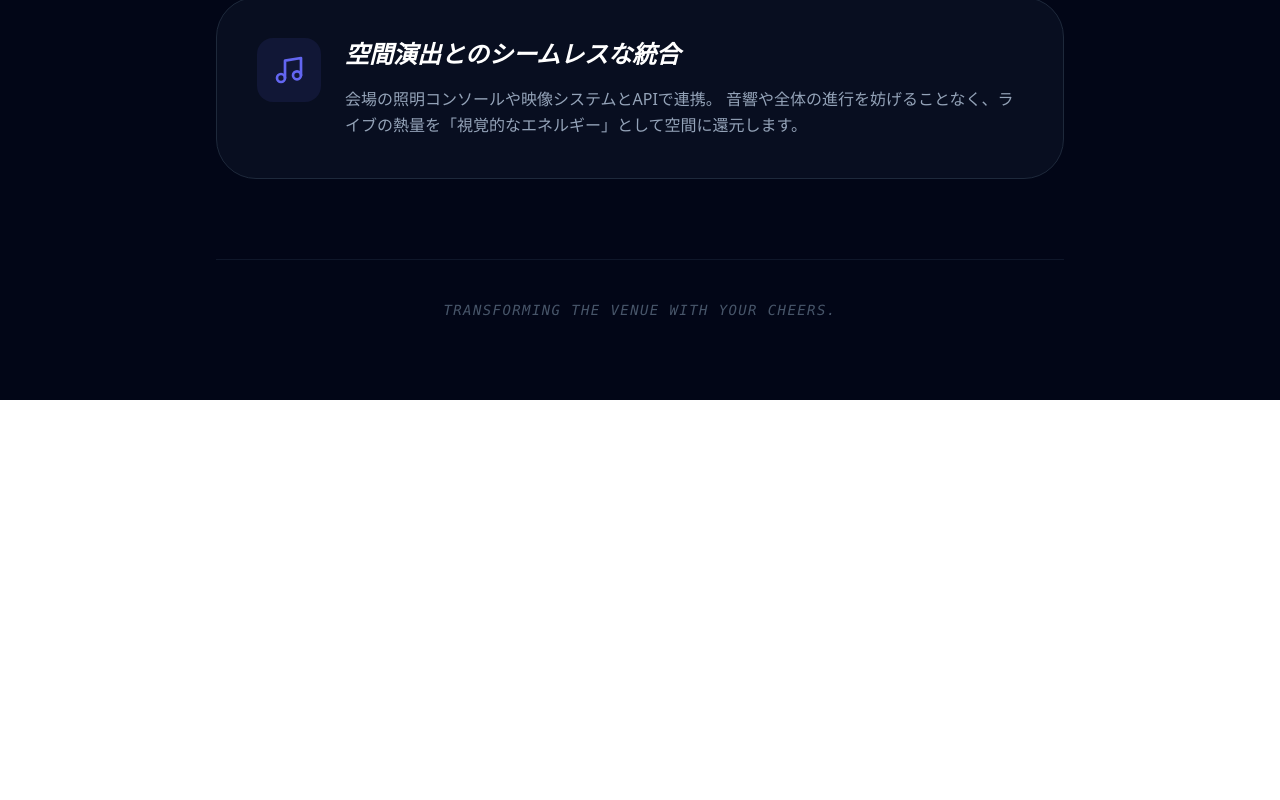
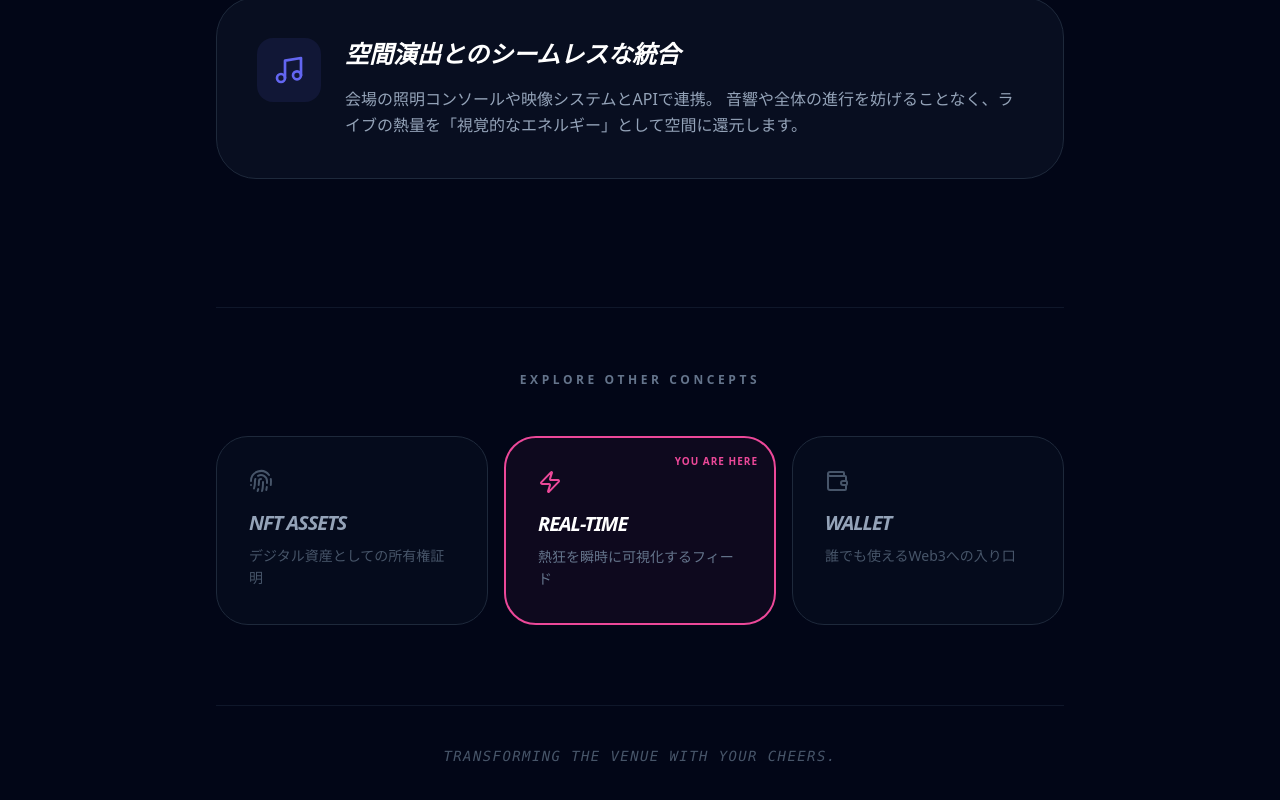
Before and after one commit to spacemindhiro/direct-cheers, a Next.js app: page /concept/realtime in a window 1280 px wide. Shown: the part 1084-1884 px from the top of the page. Before the commit the page ends 1484 px from the top, so only its background shows below. Built offline with nearby package versions, Linux system fonts and the light colour scheme.

Commit message:
conceptにナビゲーション追加

```diff
--- a/app/concept/nft/page.tsx
+++ b/app/concept/nft/page.tsx
@@ -1,6 +1,6 @@
 import React from 'react';
 import Link from 'next/link';
-import { ShieldCheck, Fingerprint, Share2, ArrowLeft } from "lucide-react";
+import { ShieldCheck, Fingerprint, Share2, ArrowLeft, Zap, Wallet } from "lucide-react";
 
 export default function NftConcept() {
   return (
@@ -84,6 +84,34 @@ export default function NftConcept() {
 
         </div>
 
+        {/* --- ADDED: Concept Navigation --- */}
+        <section className="mt-32 pt-16 border-t border-slate-900">
+          <h2 className="text-xs font-black text-slate-500 tracking-[0.3em] uppercase mb-12 text-center">Explore Other Concepts</h2>
+          <div className="grid grid-cols-1 md:grid-cols-3 gap-4">
+            {/* NFT (Current) */}
+            <div className="p-8 rounded-[2rem] border-2 border-indigo-500 bg-indigo-500/5 relative overflow-hidden">
+              <div className="absolute top-4 right-4 text-[10px] font-black text-indigo-500 tracking-widest">YOU ARE HERE</div>
+              <Fingerprint className="text-indigo-500 mb-4" size={24} />
+              <h3 className="text-xl font-black text-white italic uppercase tracking-tighter">NFT Assets</h3>
+              <p className="text-slate-500 text-sm mt-2 leading-relaxed">デジタル資産としての所有権証明</p>
+            </div>
+
+            {/* Real-time */}
+            <Link href="/app/concept/realtime" className="p-8 rounded-[2rem] border border-slate-800 bg-slate-900/30 hover:border-slate-600 hover:bg-slate-900/60 transition-all group">
+              <Zap className="text-slate-600 group-hover:text-yellow-400 transition-colors mb-4" size={24} />
+              <h3 className="text-xl font-black text-slate-400 group-hover:text-white italic uppercase tracking-tighter transition-colors">Real-time</h3>
+              <p className="text-slate-600 text-sm mt-2 leading-relaxed">熱狂を瞬時に可視化するフィード</p>
+            </Link>
+
+            {/* Wallet */}
+            <Link href="/app/concept/wallet" className="p-8 rounded-[2rem] border border-slate-800 bg-slate-900/30 hover:border-slate-600 hover:bg-slate-900/60 transition-all group">
+              <Wallet className="text-slate-600 group-hover:text-cyan-400 transition-colors mb-4" size={24} />
+              <h3 className="text-xl font-black text-slate-400 group-hover:text-white italic uppercase tracking-tighter transition-colors">Wallet</h3>
+              <p className="text-slate-600 text-sm mt-2 leading-relaxed">誰でも使えるWeb3への入り口</p>
+            </Link>
+          </div>
+        </section>
+
         {/* --- Footer Note --- */}
         <footer className="mt-20 pt-10 border-t border-slate-900 text-center">
           <p className="text-slate-600 text-sm italic font-mono uppercase tracking-widest">
--- a/app/concept/realtime/page.tsx
+++ b/app/concept/realtime/page.tsx
@@ -1,6 +1,6 @@
 import React from 'react';
 import Link from 'next/link';
-import { Zap, Music, Cpu, ArrowLeft } from "lucide-react";
+import { Zap, Music, Cpu, ArrowLeft, Fingerprint, Wallet } from "lucide-react";
 
 export default function RealtimeConcept() {
   return (
@@ -80,6 +80,34 @@ export default function RealtimeConcept() {
 
         </div>
 
+        {/* --- ADDED: Concept Navigation --- */}
+        <section className="mt-32 pt-16 border-t border-slate-900">
+          <h2 className="text-xs font-black text-slate-500 tracking-[0.3em] uppercase mb-12 text-center">Explore Other Concepts</h2>
+          <div className="grid grid-cols-1 md:grid-cols-3 gap-4">
+            {/* NFT */}
+            <Link href="/app/concept/nft" className="p-8 rounded-[2rem] border border-slate-800 bg-slate-900/30 hover:border-slate-600 hover:bg-slate-900/60 transition-all group text-left">
+              <Fingerprint className="text-slate-600 group-hover:text-indigo-400 transition-colors mb-4" size={24} />
+              <h3 className="text-xl font-black text-slate-400 group-hover:text-white italic uppercase tracking-tighter transition-colors">NFT Assets</h3>
+              <p className="text-slate-600 text-sm mt-2 leading-relaxed">デジタル資産としての所有権証明</p>
+            </Link>
+
+            {/* Real-time (Current) */}
+            <div className="p-8 rounded-[2rem] border-2 border-pink-500 bg-pink-500/5 relative overflow-hidden text-left">
+              <div className="absolute top-4 right-4 text-[10px] font-black text-pink-500 tracking-widest">YOU ARE HERE</div>
+              <Zap className="text-pink-500 mb-4" size={24} />
+              <h3 className="text-xl font-black text-white italic uppercase tracking-tighter">Real-time</h3>
+              <p className="text-slate-500 text-sm mt-2 leading-relaxed">熱狂を瞬時に可視化するフィード</p>
+            </div>
+
+            {/* Wallet */}
+            <Link href="/app/concept/wallet" className="p-8 rounded-[2rem] border border-slate-800 bg-slate-900/30 hover:border-slate-600 hover:bg-slate-900/60 transition-all group text-left">
+              <Wallet className="text-slate-600 group-hover:text-cyan-400 transition-colors mb-4" size={24} />
+              <h3 className="text-xl font-black text-slate-400 group-hover:text-white italic uppercase tracking-tighter transition-colors">Wallet</h3>
+              <p className="text-slate-600 text-sm mt-2 leading-relaxed">誰でも使えるWeb3への入り口</p>
+            </Link>
+          </div>
+        </section>
+
         {/* --- Footer Note --- */}
         <footer className="mt-20 pt-10 border-t border-slate-900 text-center">
           <p className="text-slate-600 text-sm italic font-mono uppercase tracking-widest">
--- a/app/concept/wallet/page.tsx
+++ b/app/concept/wallet/page.tsx
@@ -1,6 +1,6 @@
 import React from 'react';
 import Link from 'next/link';
-import { Smartphone, Bell, Gift, ArrowLeft } from "lucide-react";
+import { Smartphone, Bell, Gift, ArrowLeft, Zap, Fingerprint } from "lucide-react";
 
 export default function WalletConcept() {
   return (
@@ -86,6 +86,34 @@ export default function WalletConcept() {
 
         </div>
 
+        {/* --- ADDED: Concept Navigation --- */}
+        <section className="mt-32 pt-16 border-t border-slate-900">
+          <h2 className="text-xs font-black text-slate-500 tracking-[0.3em] uppercase mb-12 text-center">Explore Other Concepts</h2>
+          <div className="grid grid-cols-1 md:grid-cols-3 gap-4">
+            {/* Real-time */}
+            <Link href="/app/concept/realtime" className="p-8 rounded-[2rem] border border-slate-800 bg-slate-900/30 hover:border-slate-600 hover:bg-slate-900/60 transition-all group text-left">
+              <Zap className="text-slate-600 group-hover:text-pink-400 transition-colors mb-4" size={24} />
+              <h3 className="text-xl font-black text-slate-400 group-hover:text-white italic uppercase tracking-tighter transition-colors">Real-time</h3>
+              <p className="text-slate-600 text-sm mt-2 leading-relaxed">熱狂を瞬時に可視化するフィード</p>
+            </Link>
+
+            {/* Wallet (Current) */}
+            <div className="p-8 rounded-[2rem] border-2 border-violet-500 bg-violet-500/5 relative overflow-hidden text-left">
+              <div className="absolute top-4 right-4 text-[10px] font-black text-violet-500 tracking-widest">YOU ARE HERE</div>
+              <Smartphone className="text-violet-500 mb-4" size={24} />
+              <h3 className="text-xl font-black text-white italic uppercase tracking-tighter">Wallet Connect</h3>
+              <p className="text-slate-500 text-sm mt-2 leading-relaxed">誰でも使えるWeb3への入り口</p>
+            </div>
+
+            {/* NFT */}
+            <Link href="/app/concept/nft" className="p-8 rounded-[2rem] border border-slate-800 bg-slate-900/30 hover:border-slate-600 hover:bg-slate-900/60 transition-all group text-left">
+              <Fingerprint className="text-slate-600 group-hover:text-indigo-400 transition-colors mb-4" size={24} />
+              <h3 className="text-xl font-black text-slate-400 group-hover:text-white italic uppercase tracking-tighter transition-colors">NFT Assets</h3>
+              <p className="text-slate-600 text-sm mt-2 leading-relaxed">デジタル資産としての所有権証明</p>
+            </Link>
+          </div>
+        </section>
+
         {/* --- Footer Note --- */}
         <footer className="mt-20 pt-10 border-t border-slate-900 text-center">
           <p className="text-slate-600 text-sm italic font-mono uppercase tracking-widest">
```
